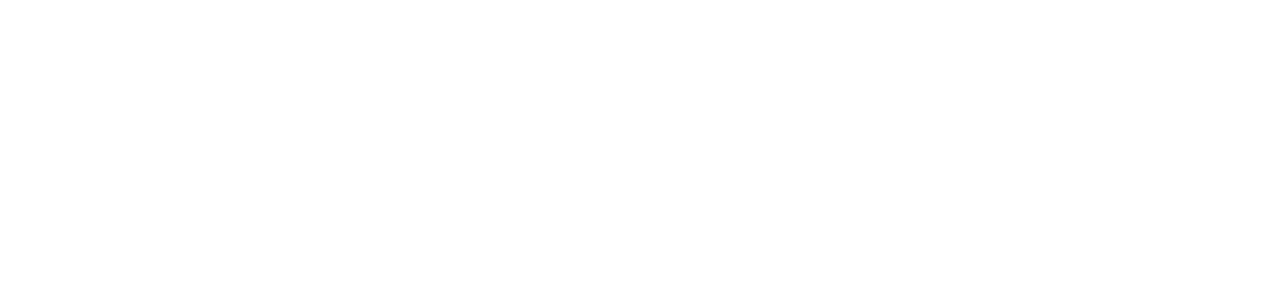
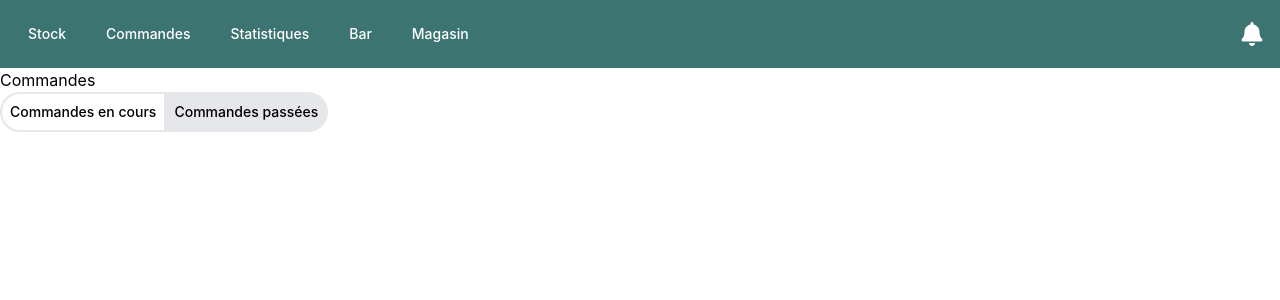
Before and after one commit to NiinoPepito/Front_SunSka, a React (Create React App) app in the folder sunska/: page /commandes in a window 1280 px wide. Before the commit this address had no page. Shown: the top 300 px of the page. Built offline with nearby package versions, Linux system fonts and the light colour scheme.

Commit message:
Routes + Pages + bouton radio commandes

```diff
--- a/sunska/src/App.js
+++ b/sunska/src/App.js
@@ -2,16 +2,19 @@
 import './App.css';
 import ConnexionPage from "./page/ConnexionPage";
 import StockBarPage from "./page/StockBarPage";
-import Navbar from "./component/Navbar";
 import MagasinPage from "./page/MagasinPage";
+import StatistiquesPage from "./page/StatistiquesPage";
+import CommandesPage from "./page/CommandesPage";
 
 function App() {
     return (
       <BrowserRouter>
         <Routes>
           <Route path="/" element={<ConnexionPage />} />
-            <Route path="/stockbar" element={<StockBarPage />} />
-            <Route path="/magasin" element={<MagasinPage />} />
+          <Route path="/stockbar" element={<StockBarPage />} />
+          <Route path="/magasin" element={<MagasinPage />} />
+          <Route path="/statistiques" element={<StatistiquesPage />} />
+          <Route path="/commandes" element={<CommandesPage />} />
         </Routes>
       </BrowserRouter>
   );
--- a/sunska/src/component/Navbar.jsx
+++ b/sunska/src/component/Navbar.jsx
@@ -13,12 +13,12 @@
     };
 
     return (
-        <nav className="bg-customGreen fixed top-0 w-full z-50 p-4">
+        <nav className="bg-customGreen top-0 w-full z-50 p-4">
             <div className="container mx-auto flex justify-between items-center">
                 <div className="hidden md:flex space-x-4">
                     <a href="/stock" className="text-white hover:bg-customHover px-3 py-2 rounded-md text-sm font-medium">Stock</a>
-                    <a href="/commande" className="text-white hover:bg-customHover px-3 py-2 rounded-md text-sm font-medium">Commande</a>
-                    <a href="/statistique" className="text-white hover:bg-customHover-700 px-3 py-2 rounded-md text-sm font-medium">Statistiques</a>
+                    <a href="/commandes" className="text-white hover:bg-customHover px-3 py-2 rounded-md text-sm font-medium">Commandes</a>
+                    <a href="/statistiques" className="text-white hover:bg-customHover-700 px-3 py-2 rounded-md text-sm font-medium">Statistiques</a>
                     <a href="/bar" className="text-white hover:bg-customHover px-3 py-2 rounded-md text-sm font-medium">Bar</a>
                     <a href="/magasin" className="text-white hover:bg-customHover px-3 py-2 rounded-md text-sm font-medium">Magasin</a>
                 </div>
--- /dev/null
+++ b/sunska/src/component/commandes/Commandes.jsx
@@ -0,0 +1,21 @@
+const Commandes = () => {
+    return (
+        <>
+        <p>Commandes</p>
+        <div className="flex flex-roww-fit">
+            <div class="flex items-center">
+                <input id="commandes-en-cours" name="commandes-type-radio" type="radio" value=""class="hidden peer w-4 h-4 text-blue-600 bg-gray-100 border-gray-300"/>
+                <label for="commandes-en-cours" class="p-2 text-sm font-medium  border-2 rounded-l-3xl peer-checked:bg-gray-200">Commandes en cours</label>
+            </div>
+            <div class="flex items-center ">
+                <input id="commandes-en-passees"checked name="commandes-type-radio" type="radio" value="" class="hidden peer w-4 h-4 text-blue-600 bg-gray-100 border-gray-300"/>
+                <label for="commandes-en-passees" class="p-2 text-sm font-medium border-2 rounded-r-3xl border-l-0 peer-checked:bg-gray-200">Commandes passées</label>
+            </div>
+        </div>
+        </>
+    );
+};
+
+export default Commandes;
+
+//Mettre Input frère de div
--- /dev/null
+++ b/sunska/src/component/statistiques/Statistiques.jsx
@@ -0,0 +1,10 @@
+const Statistiques = () => {
+
+    return (
+        <>
+        <p>Statistihihique</p>
+        </>
+    );
+};
+
+export default Statistiques;
--- /dev/null
+++ b/sunska/src/page/CommandesPage.jsx
@@ -0,0 +1,32 @@
+import Commandes from "../component/commandes/Commandes";
+import Navbar  from "../component/Navbar";
+
+const CommandesPage = () => {
+    const listCommandes = [
+        {
+            id: 0,
+            products: [
+                {
+                    name: 'Ricard 10L',
+                    quantity: '2'
+                },
+                {
+                    name: 'Cristaline 1L',
+                    quantity: '168'
+                },
+                {
+                    name: 'Cristaline 0,5L',
+                    quantity: '500'
+                }
+            ]
+        }
+    ]
+    return (
+        <>
+        <Navbar/>
+        <Commandes />
+        </>
+    );
+};
+
+export default CommandesPage;
--- /dev/null
+++ b/sunska/src/page/StatistiquesPage.jsx
@@ -0,0 +1,13 @@
+import Statistiques from "../component/statistiques/Statistiques";
+import Navbar  from "../component/Navbar";
+
+const StatistiquesPage = () => {
+    return (
+        <>
+        <Navbar/>
+        <Statistiques />
+        </>
+    );
+};
+
+export default StatistiquesPage;
```
